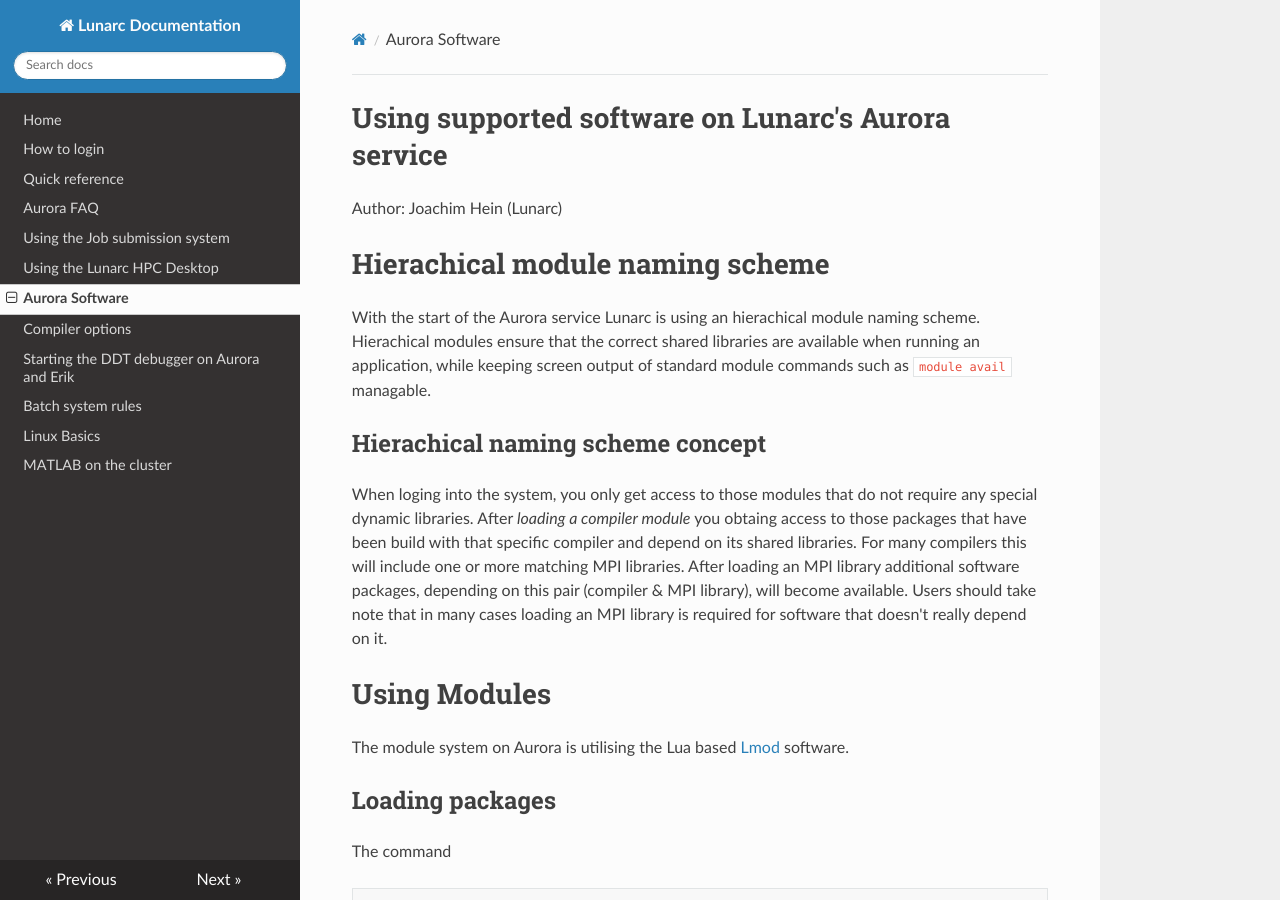
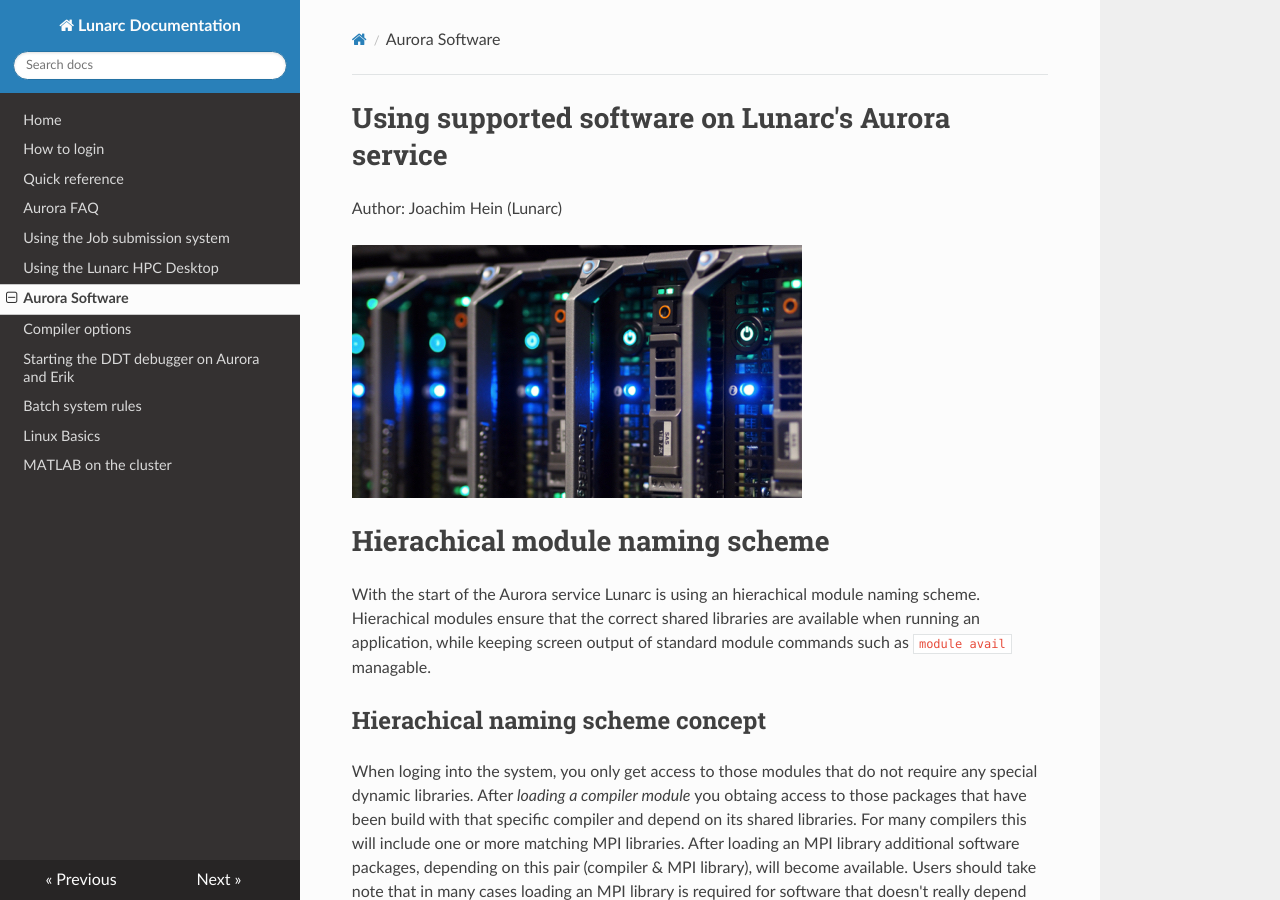
Before and after one commit to lunarc/lunarc_docs, an MkDocs documentation site: the page built from docs/aurora_modules.md, in a window 1280 px wide and 900 px high. Built offline with MkDocs 1.6.1, drawn with Linux system fonts in a browser that asks for light colours; nearby versions of some CDN libraries; old or Windows-style settings are respelled for this version of MkDocs.

Commit message:
Added picture to the aurora modules guide

```diff
--- a/docs/aurora_modules.md
+++ b/docs/aurora_modules.md
@@ -2,6 +2,8 @@ Using supported software on Lunarc's Aurora service
 ================
 
 Author: Joachim Hein (Lunarc)
+
+![Node icon](images/node_icon.jpg "Node icon")
 
 # Hierachical module naming scheme
 With the start of the Aurora service Lunarc is using an hierachical module naming scheme.  Hierachical modules ensure that the correct shared libraries are available when running an application, while keeping screen output of standard module commands such as `module avail` managable.
```
Also changed, not shown: docs/images/node_icon.jpg.
